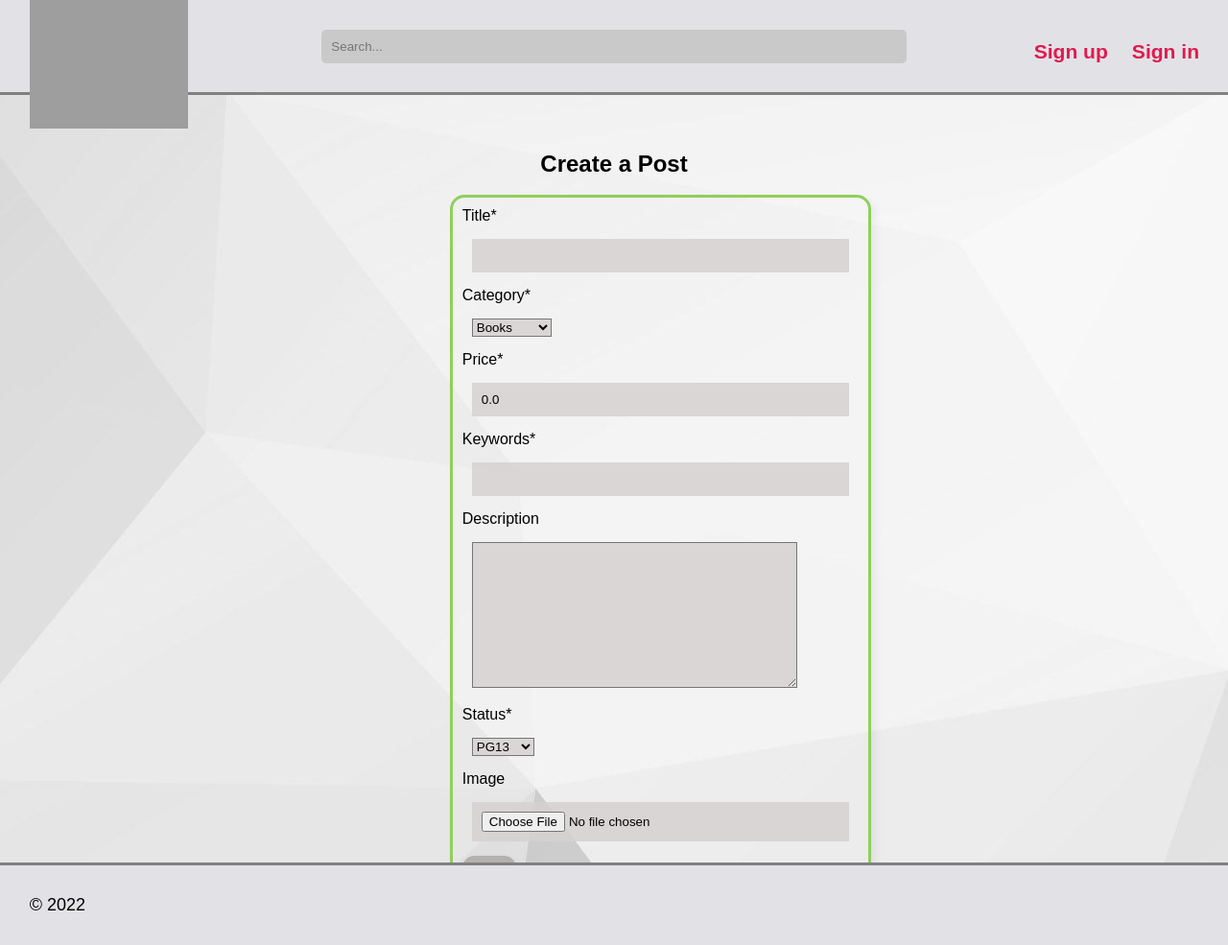
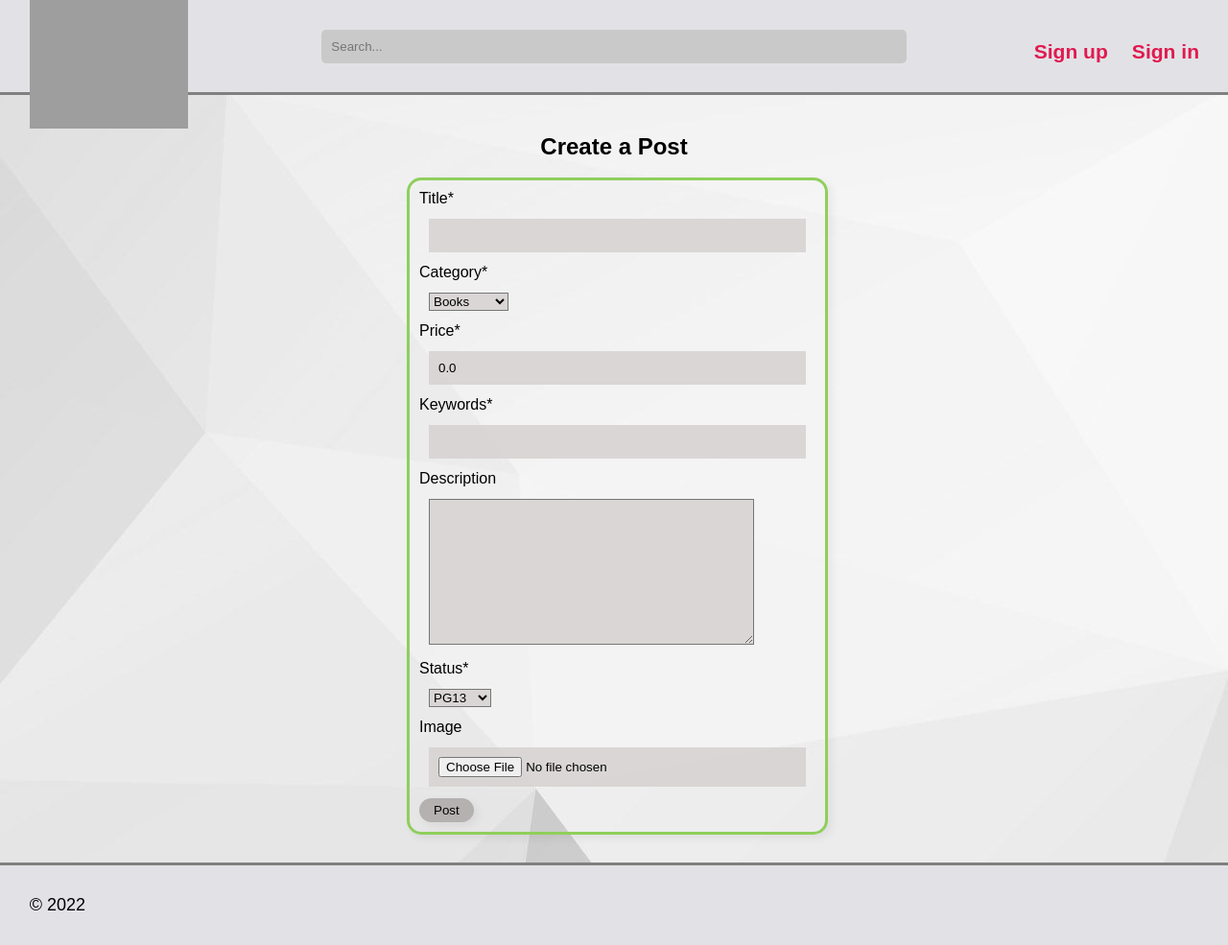
Before and after one commit to JohnnyHoaang/Listing-Store, a Django app: page /create/ in a window 1280 px wide. Shown: the whole page at 96% size. Run offline with Django 4.2, Linux system fonts and the light colour scheme; parts of the project's set-up code (start-up, migrations or seed data) failed here and were passed over; some libraries are stand-ins or nearby versions; grey boxes are pictures that could not be loaded.

Commit message:
fixed some styling

```diff
--- a/product_listing_app/static/post_styling.css
+++ b/product_listing_app/static/post_styling.css
@@ -29,27 +29,27 @@ body {
     border-radius:15px;
     border: solid rgb(143, 207, 91);
     display: inline-block;
-    margin-inline-start: 33.5vw;
+    margin-inline-start: 30vw;
   }
 
   textarea {
     background-color: rgba(215, 210, 210, 0.856);
     box-sizing: border-box;
     margin: 10px;
-    margin-top: 15px;
-    margin-bottom: 15px;
+    margin-top: 12px;
+    margin-bottom: 12px;
   }
 
   select{
     background-color: rgba(215, 210, 210, 0.856);
     margin: 10px;
-    margin-top: 15px;
-    margin-bottom: 15px;
+    margin-top: 12px;
+    margin-bottom: 12px;
   }
 
   input{
     background-color: rgba(215, 210, 210, 0.856);
     margin: 10px;
-    margin-top: 15px;
-    margin-bottom: 15px;
+    margin-top: 12px;
+    margin-bottom: 12px;
   }
--- a/product_listing_app/templates/create_posts.html
+++ b/product_listing_app/templates/create_posts.html
@@ -1,7 +1,6 @@
 {% extends 'base.html' %}
 {% load crispy_forms_tags %}
 {% block content %}
-<br>
 <h2>Create a Post</h2>
 <br>
     <form action="" method="post">
--- a/user_management_app/static/style.css
+++ b/user_management_app/static/style.css
@@ -90,7 +90,7 @@ input {
     /* width: 250%; */
     width: 29.5em;
     padding: 10px;
-    margin: 5px 0 10px 0;
+    /*margin: 5px 0 10px 0;**/
     border: none;
     background: #f1f1f1;
 }
```
